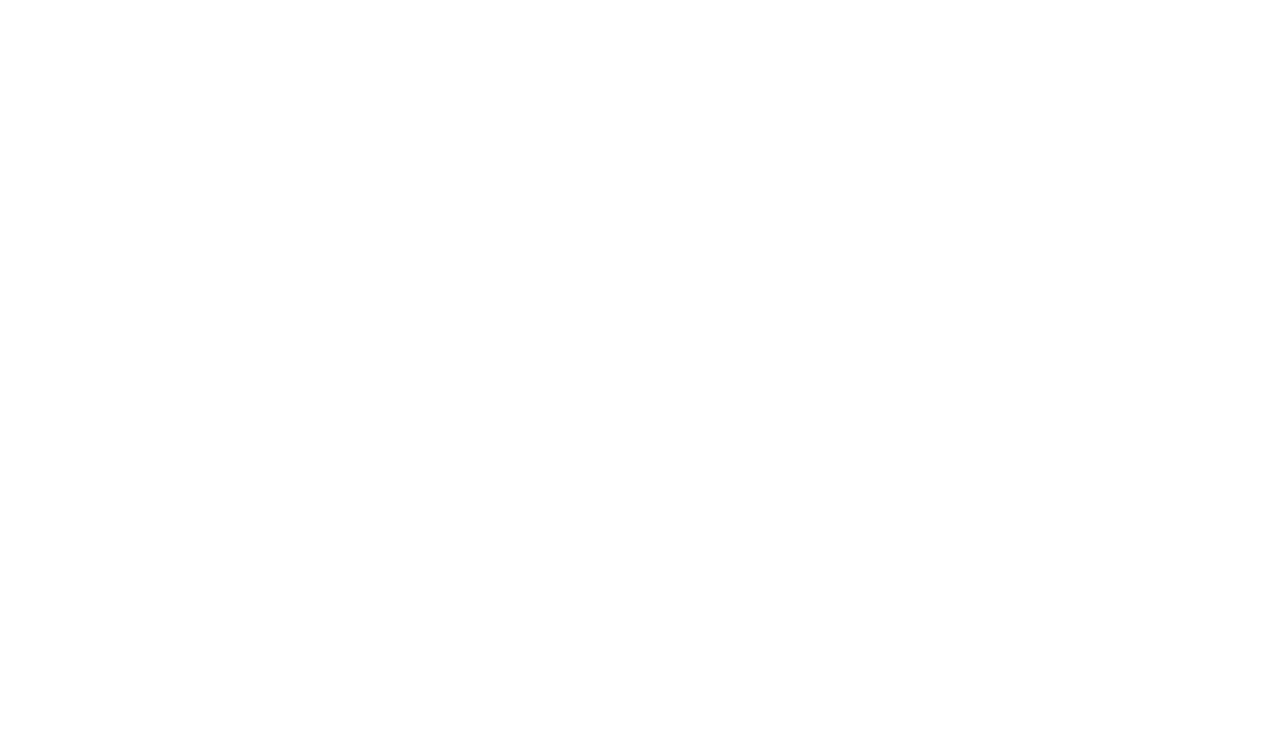
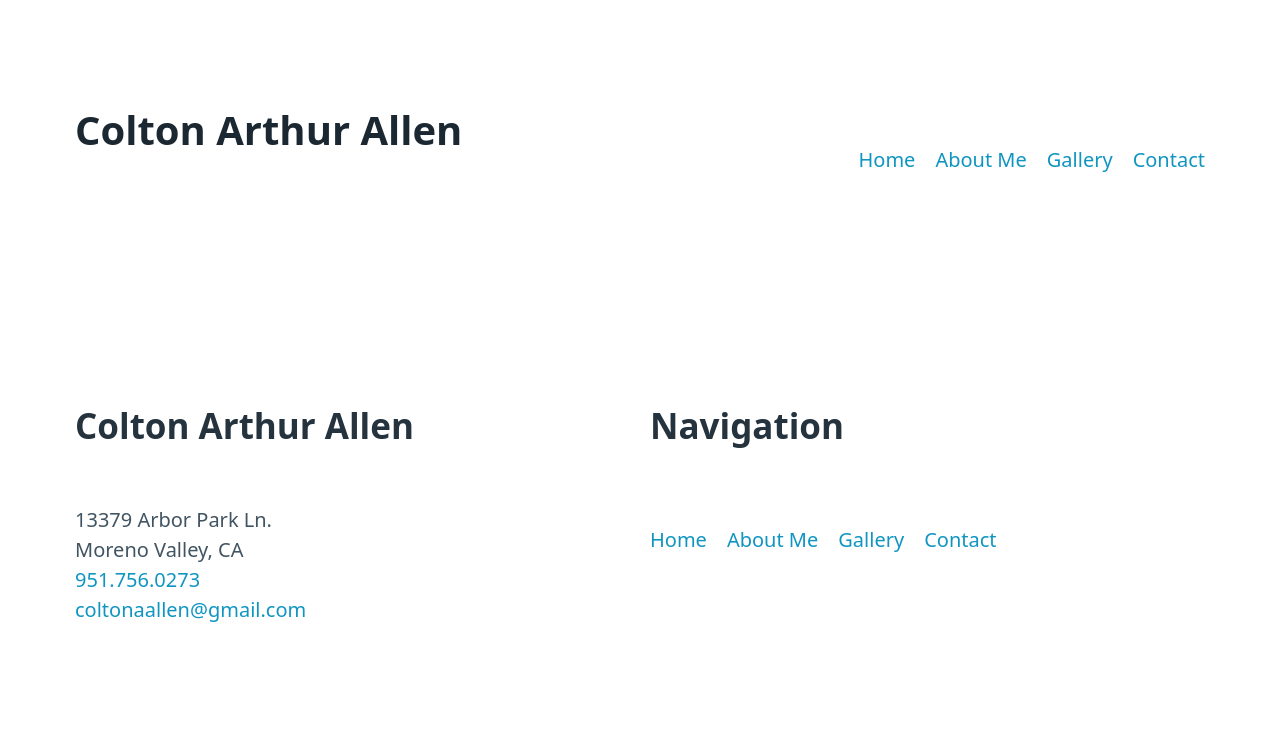
Before and after one commit to Colt4D5/cds-challenge, a website: page index.html in a window 1280 px wide. Drawn offline with nearby package versions, Linux system fonts and the light colour scheme.

Commit message:
added header & footer

```diff
--- a/index.html
+++ b/index.html
@@ -11,5 +11,44 @@
 </head>
 <body>
 
+  <header class="container">
+    <nav>
+      <ul>
+        <li>
+          <h1>Colton Arthur Allen</h1>
+        </li>
+      </ul>
+      <ul>
+        <li><a href="/">Home</a></li>
+        <li><a href="/">About Me</a></li>
+        <li><a href="/">Gallery</a></li>
+        <li><a href="/">Contact</a></li>
+      </ul>
+    </nav>
+  </header>
+
+  <footer class="container">
+    <div class="grid">
+      <div>
+        <h2>Colton Arthur Allen</h2>
+        <p>13379 Arbor Park Ln.<br>
+        Moreno Valley, CA<br>
+        <a href="tel:+19517560273">951.756.0273</a><br>
+        <a href="mailto:coltonaallen@gmail.com">coltonaallen@gmail.com</a></p>
+      </div>
+      <div>
+        <h2>Navigation</h2>
+        <nav>
+          <ul>
+            <li><a href="/">Home</a></li>
+            <li><a href="/">About Me</a></li>
+            <li><a href="/">Gallery</a></li>
+            <li><a href="/">Contact</a></li>
+          </ul>
+        </nav>
+      </div>
+    </div>
+  </footer>
+
 </body>
 </html>
```
